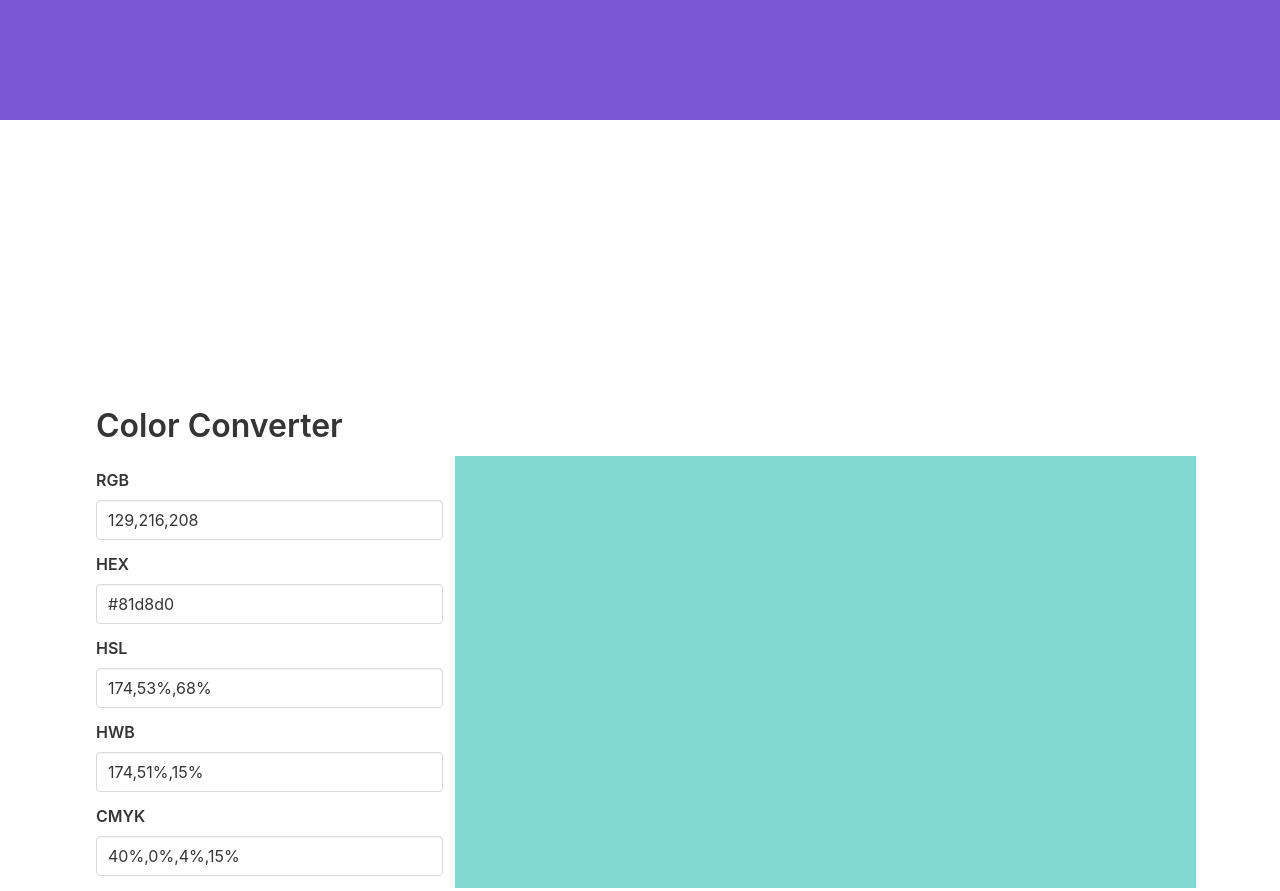
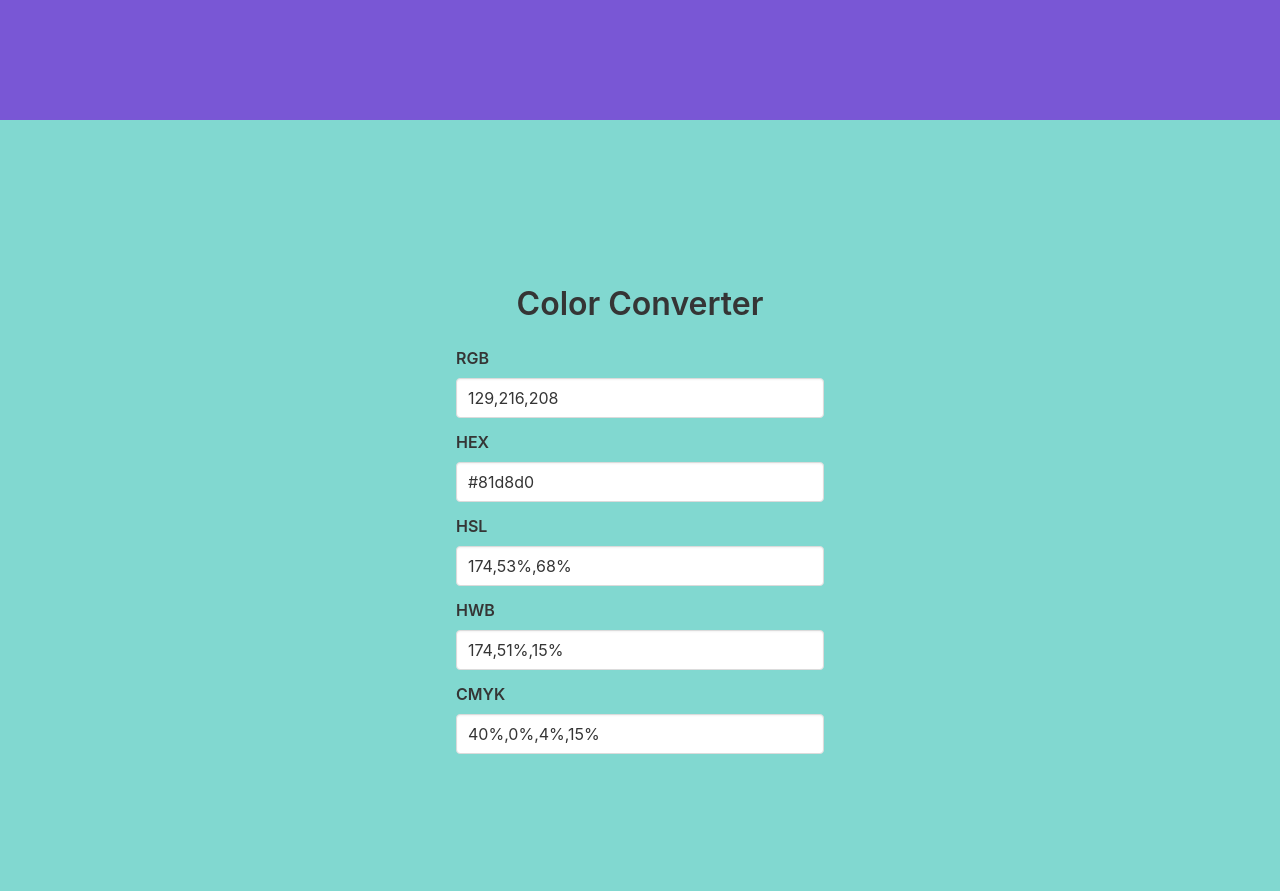
Before and after one commit to Troyanovsky/UXerToolbox, a plain HTML site: page index.html in a window 1280 px wide. Shown: the part 680-1571 px from the top of the page. Drawn offline with nearby package versions, Linux system fonts and the light colour scheme.

Commit message:
Changed Color Converter to Fullheight

```diff
--- a/index.html
+++ b/index.html
@@ -25,11 +25,13 @@
 
     <!--Color Tools-->
     <section>
-        <div class="hero is-large">
+        <div class="hero is-fullheight" id="colorConverter" v-bind:style="{backgroundColor: currentColor}">
             <div class="hero-body">
-                <h2 class="title">Color Converter</h2>
-                <div class="container" id="colorConverter">
+
+                <div class="container">
+                    <h2 class="title has-text-centered">Color Converter</h2>
                     <div class="columns">
+                        <div class="column is-one-third"></div>
                         <div class="column is-one-third">
                             <b-field label="RGB">
                                 <b-input v-model="rgbInput" v-on:input="convertColors('rgb')"></b-input>
@@ -47,8 +49,7 @@
                                 <b-input v-model="cmykInput" v-on:input="convertColors('cmyk')"></b-input>
                             </b-field>
                         </div>
-                        <div class="column" v-bind:style="{backgroundColor: currentColor}">
-                        </div>
+                        <div class="column is-one-third"></div>
                     </div>
                 </div>
             </div>
```
